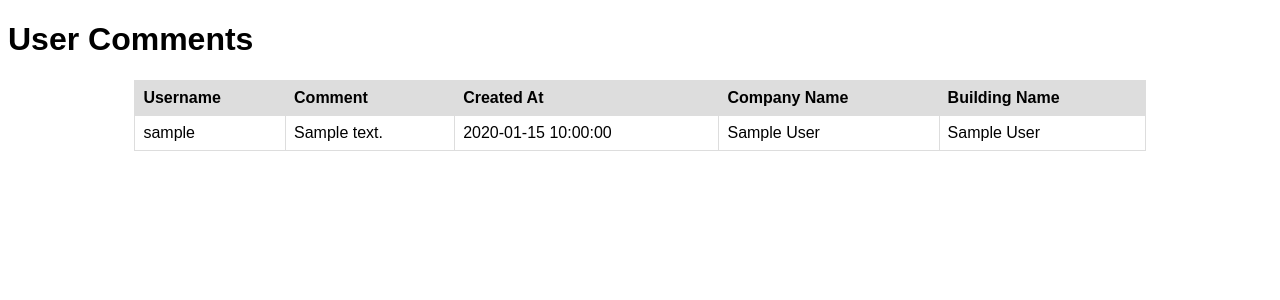
After one commit to ashleysi/db_project, a Flask app: page /comments in a window 1280 px wide. The commit adds this page. Shown: the top 300 px of the page. Run offline with Flask 3, Linux system fonts and the light colour scheme; tables that the repository leaves empty hold one stand-in row (values such as "Sample post").

Commit message:
Comments Section

```diff
--- a/app.py
+++ b/app.py
@@ -610,5 +610,47 @@ def search():
                                company_name=company_name, building_name=building_name,
                               minimum_rent=minimum_rent, maximum_rent=maximum_rent)
 
+
+@app.route('/comments')
+def show_comments():
+    try:
+        conn = get_db_connection()
+        cursor = conn.cursor()
+        query = 'SELECT username, comment, created_at, company_name, building_name FROM usercomments'
+        cursor.execute(query)
+        comments = cursor.fetchall()
+        conn.close()
+        return render_template('comments.html', usercomments=comments)
+    except Exception as e:
+        return str(e)
+
+
+@app.route('/comment_page', methods=['GET','POST'])
+def leave_comment():
+    if request.method == 'POST':
+        conn = get_db_connection()
+        cursor = conn.cursor()
+
+        username = session.get('username')
+        comment_text = request.form['comment']
+
+
+        company_name = request.args.get('companyName')
+        building_name = request.args.get('buildingName')
+
+        # Extract company name and building name from the request URL parameters
+#        company_name = request.args.get('company_name')
+ #       building_name = request.args.get('building_name')
+
+        query = "INSERT INTO usercomments (username, comment, company_name, building_name) VALUES (%s, %s, %s, %s)"
+        cursor.execute(query, (username, comment_text, company_name, building_name))
+        conn.commit()
+
+        # go to comments page
+        return redirect(url_for('show_comments', company_name=company_name, building_name=building_name))
+
+    return render_template('comment_page.html')
+
+
 if __name__ == '__main__':
     app.run(debug=True)
--- /dev/null
+++ b/templates/comments.html
@@ -0,0 +1,55 @@
+<!DOCTYPE html>
+<html lang="en">
+<head>
+    <meta charset="UTF-8">
+    <meta name="viewport" content="width=device-width, initial-scale=1.0">
+    <title>Property Comments</title>
+    <style>
+        body {
+            font-family: Arial, sans-serif;
+        }
+
+        table {
+            border-collapse: collapse;
+            width: 80%;
+            margin: 20px auto;
+        }
+
+        th, td {
+            border: 1px solid #ddd;
+            padding: 8px;
+            text-align: left;
+        }
+
+        th {
+            background-color: #ddd;
+        }
+    </style>
+</head>
+<body>
+    <h1>User Comments</h1>
+    <table>
+        <thead>
+            <tr>
+                <th>Username</th>
+                <th>Comment</th>
+                <th>Created At</th>
+                <th>Company Name</th>
+                <th>Building Name</th>
+            </tr>
+        </thead>
+        <tbody>
+            <!-- Loop through the user comments-->
+            {% for comment in usercomments %}
+            <tr>
+                <td>{{ comment.username }}</td>
+                <td>{{ comment.comment }}</td>
+                <td>{{ comment.created_at }}</td>
+                <td>{{ comment.company_name }}</td>
+                <td>{{ comment.building_name }}</td>
+            </tr>
+            {% endfor %}
+        </tbody>
+    </table>
+</body>
+</html>
```
Also changed, not shown: templates/comment_page.html (added, +18 -0 lines), templates/search2.html (+15 -0 lines), data_and_queries.sql.
